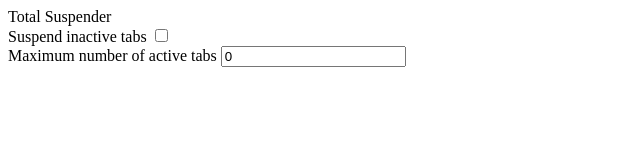
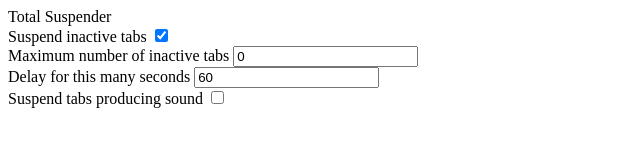
Before and after one commit to k5md/Total-Suspender-webextension, a browser extension: page src/options/options.html in a window 1280 px wide. Shown: the whole page, without its empty margins (0-640 px from the left). Drawn offline with Linux system fonts and the light colour scheme.

Commit message:
added more options

```diff
--- a/src/options/options.html
+++ b/src/options/options.html
@@ -10,14 +10,23 @@
   <header>
     <div>Total Suspender</div>
   </header>
+
   <section>
     <div>
       <label for="input-suspend">Suspend inactive tabs</label>
       <input type="checkbox" id="input-suspend" unchecked />
     </div>
     <div>
-      <label for="input-max-active-tabs">Maximum number of active tabs</label>
+      <label for="input-max-active-tabs">Maximum number of inactive tabs</label>
       <input type="text" id="input-max-active-tabs" value="" />
+    </div>
+    <div>
+      <label for="input-delay-suspend">Delay for this many seconds</label>
+      <input type="text" id="input-delay-suspend" value="" />
+    </div>
+    <div>
+      <label for="input-suspend-audible">Suspend tabs producing sound</label>
+      <input type="checkbox" id="input-suspend-audible" checked/>
     </div>
   </section>
 
--- a/src/options/options.js
+++ b/src/options/options.js
@@ -1,5 +1,3 @@
-const allowOnlyNumbers = str => str.replace(/[^0-9]/g, '');
-
 const saveToStorage = (key, value) => browser.storage.local.set({ [key]: value });
 
 const loadFromStorage = (key = null) => browser.storage.local.get(key);
@@ -28,10 +26,11 @@
 
 const elements = [
   {
+    //TODO: disable other inputs if this checkbox is unchecked
     id: '#input-suspend',
     valueProperty: 'checked',
     typeCheck: v => typeof v === 'boolean',
-    defaultValue: false,
+    defaultValue: true,
     formatter: v => v,
   },
   {
@@ -39,9 +38,24 @@
     valueProperty: 'value',
     typeCheck: v => typeof v === 'string',
     defaultValue: '0',
-    formatter: allowOnlyNumbers,
+    formatter: str => str.replace(/[^0-9]/g, ''),
+  },
+  {
+    id: '#input-delay-suspend',
+    valueProperty: 'value',
+    typeCheck: v => typeof v === 'string',
+    defaultValue: '60',
+    formatter: str => str.replace(/[^0-9]/g, ''),
+  },
+  {
+    id: '#input-suspend-audible',
+    valueProperty: 'checked',
+    typeCheck: v => typeof v === 'boolean',
+    defaultValue: false,
+    formatter: v => v,
   },
 ];
 
+
 initialize(elements);
 handleChanges(elements);
```
